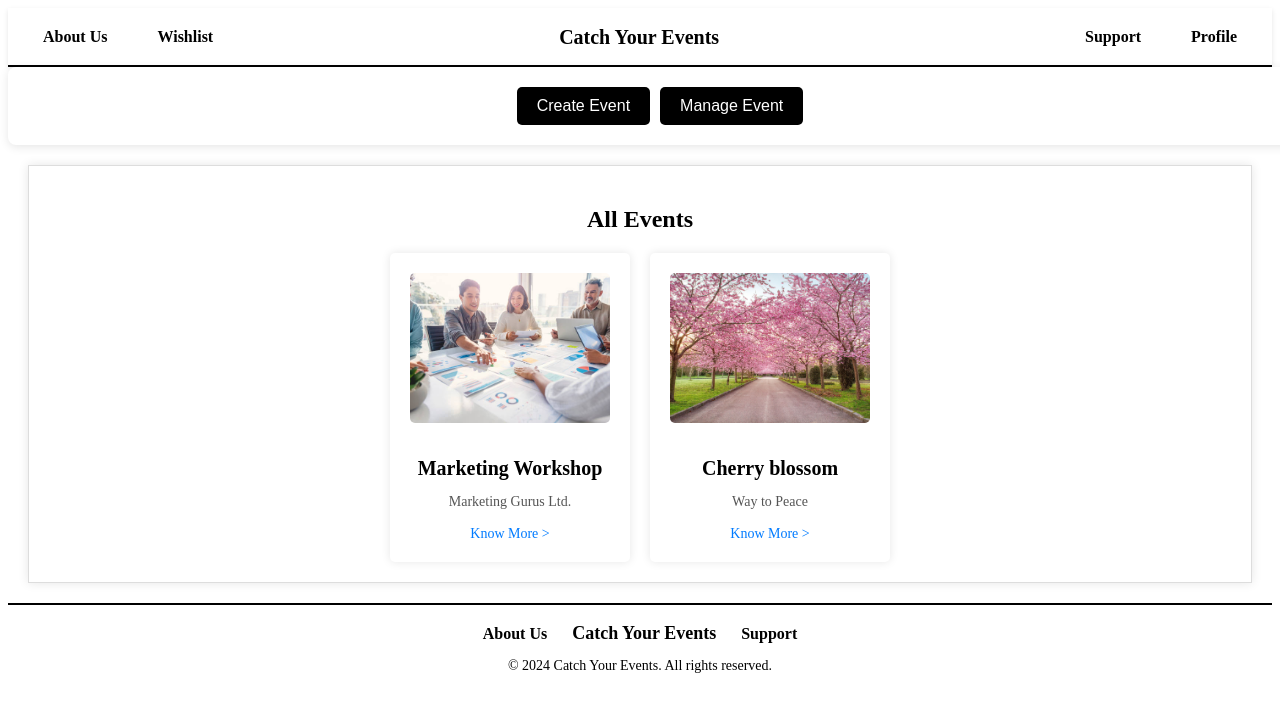
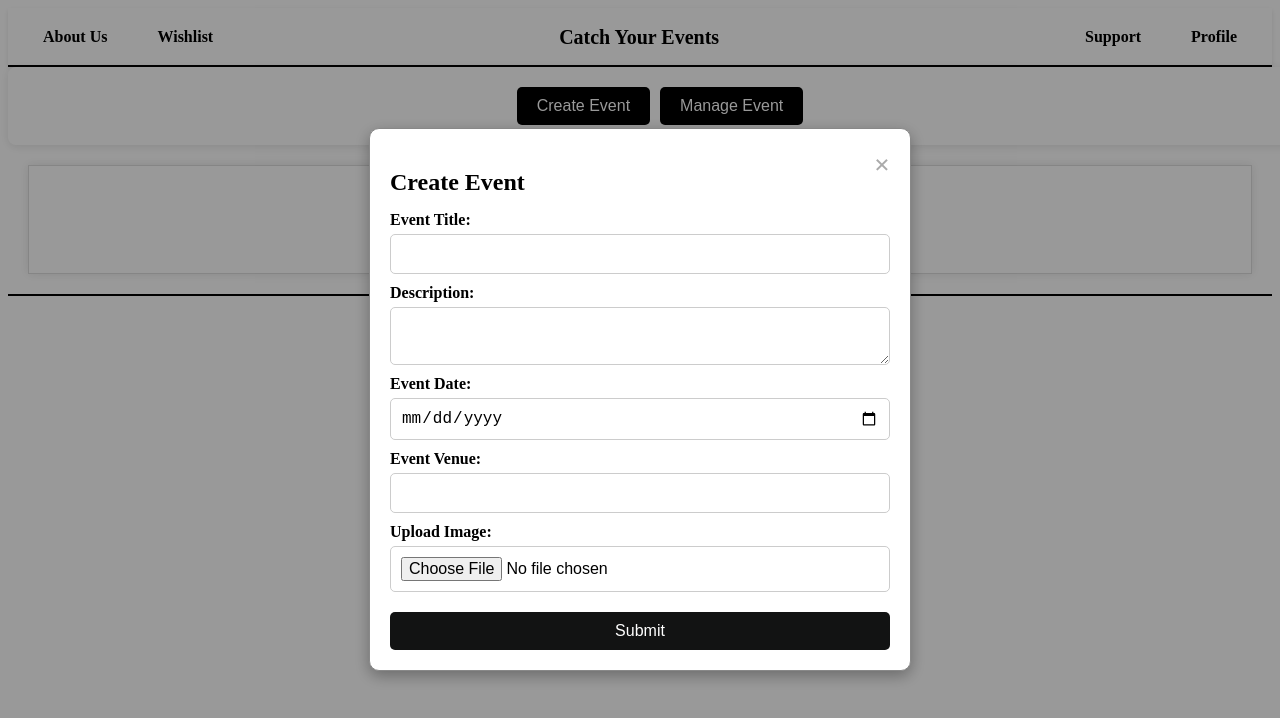
Before and after one commit to sarita711/Team-5-capstone-project, an Angular app in the folder cye/: page /dash-company-user in a window 1280 px wide. Both pictures are taken after a click on the button "Create Event". Shown: the top 718 px of the page. Built offline with nearby package versions, Linux system fonts and the light colour scheme.

Commit message:
wishlist and create event functionlality form and manage event function

```diff
--- a/cye/src/app/app.module.ts
+++ b/cye/src/app/app.module.ts
@@ -13,6 +13,8 @@ import { RegisterComponent } from './register/register.component';
 import { ReactiveFormsModule } from '@angular/forms';
 import { WelcomePageComponent } from './welcome-page/welcome-page.component';
 import { WishlistComponent } from './wishlist/wishlist.component';
+import { FormsModule } from '@angular/forms';
+
 
 @NgModule({
   declarations: [
@@ -27,12 +29,13 @@ import { WishlistComponent } from './wishlist/wishlist.component';
     RegisterComponent,
     WelcomePageComponent,
     WishlistComponent
+
   ],
 
 
   imports: [
     BrowserModule,
-    AppRoutingModule,ReactiveFormsModule
+    AppRoutingModule,ReactiveFormsModule,FormsModule
   ],
   providers: [],
   bootstrap: [AppComponent]
--- a/cye/src/app/dash-company-user/dash-company-user.component.css
+++ b/cye/src/app/dash-company-user/dash-company-user.component.css
@@ -102,3 +102,127 @@
   .event-card a:hover {
     text-decoration: underline;
   }
+  /* Modal Styles */
+.modal {
+  display: none;
+  position: fixed;
+  z-index: 1;
+  left: 0;
+  top: 0;
+  width: 100%;
+  height: 100%;
+  overflow: auto;
+  background-color: rgba(0,0,0,0.4);
+}
+
+.modal.show {
+  display: block;
+}
+
+.modal-content {
+  background-color: #fff;
+  margin: 10% auto;
+  padding: 20px;
+  border: 1px solid #888;
+  width: 80%;
+  max-width: 500px;
+  border-radius: 10px;
+  box-shadow: 0 5px 15px rgba(0,0,0,0.3);
+}
+
+.close {
+  color: #aaa;
+  float: right;
+  font-size: 28px;
+  font-weight: bold;
+}
+
+.close:hover,
+.close:focus {
+  color: black;
+  text-decoration: none;
+  cursor: pointer;
+}
+
+form {
+  display: flex;
+  flex-direction: column;
+}
+
+form label {
+  margin-top: 10px;
+  font-weight: bold;
+}
+
+form input, form textarea, form button {
+  margin-top: 5px;
+  padding: 10px;
+  font-size: 16px;
+  border: 1px solid #ccc;
+  border-radius: 5px;
+}
+
+form button {
+  margin-top: 20px;
+  background-color: #121313;
+  color: white;
+  border: none;
+  cursor: pointer;
+  transition: background-color 0.3s ease;
+}
+
+form button:hover {
+  background-color: #727476;
+}
+
+.manage-events-container {
+  padding: 20px;
+  text-align: center;
+  background-color: white;
+  margin: 20px;
+  border: 1px solid #ddd;
+  box-shadow: 0px 0px 10px rgba(0, 0, 0, 0.1);
+}
+
+.manage-events-container h2 {
+  font-size: 24px;
+  margin-bottom: 5px;
+}
+
+.manage-events-container .events {
+  display: flex;
+  justify-content: center;
+  gap: 20px;
+  margin-top: 20px;
+}
+
+.manage-events-container .event-card {
+  background-color: white;
+  border-radius: 5px;
+  box-shadow: 0px 0px 10px rgba(0, 0, 0, 0.1);
+  width: 200px;
+  padding: 20px;
+  text-align: center;
+  transition: transform 0.3s, box-shadow 0.3s;
+}
+
+.manage-events-container .event-card:hover {
+  transform: translateY(-5px); /* Slightly lift the card */
+  box-shadow: 0px 0px 15px rgba(0, 0, 0, 0.2); /* Darker shadow on hover */
+}
+
+.manage-events-container .event-card button {
+  margin-top: 10px;
+  padding: 10px;
+  font-size: 14px;
+  color: #fff;
+  background-color: #202122;
+  border: none;
+  border-radius: 5px;
+  cursor: pointer;
+  transition: background-color 0.3s ease;
+}
+
+.manage-events-container .event-card button:hover {
+  background-color: #87898b;
+}
--- a/cye/src/app/dash-company-user/dash-company-user.component.html
+++ b/cye/src/app/dash-company-user/dash-company-user.component.html
@@ -1,32 +1,69 @@
 <app-header></app-header>
 
 <div class="dash-container">
-    <button class="btn create">Create Event</button>
-    <button class="btn manage">Manage Event</button>
+    <button class="btn create" (click)="openModal()">Create Event</button>
+    <button class="btn manage" (click)="toggleManageEvents()">Manage Event</button>
 </div>
 
-<div class="events-container">
+<div class="events-container" *ngIf="!isManageEventsOpen">
     <h2>All Events</h2>
 
-
     <div class="events">
-      <div class="event-card">
+      <div class="event-card" *ngFor="let event of events">
         <div class="event-image">
-            <img src="assets/images/marketing.jpg" alt="Marketing Workshopp">
+            <img [src]="event.image" alt="{{event.title}}">
         </div>
-        <h3>Marketing Workshop</h3>
-        <p>Marketing Gurus Ltd.</p>
-        <a href="#">Know More ></a>
-      </div>
-      <div class="event-card">
-        <div class="event-image">
-            <img src="assets/images/cherry.jpg" alt="Cherry blossom">
-        </div>
-        <h3>Cherry blossom</h3>
-        <p>Way to Peace</p>
+        <h3>{{event.title}}</h3>
+        <p>{{event.description}}</p>
+        <p>{{event.date}}</p>
+        <p>{{event.venue}}</p>
         <a href="#">Know More ></a>
       </div>
     </div>
+</div>
+
+<!-- Manage Events Section -->
+<div class="manage-events-container" *ngIf="isManageEventsOpen">
+    <h2>Manage Events</h2>
+    <div class="events">
+      <div class="event-card" *ngFor="let event of events; let i = index">
+        <div class="event-image">
+            <img [src]="event.image" alt="{{event.title}}">
+        </div>
+        <h3>{{event.title}}</h3>
+        <p>{{event.description}}</p>
+        <p>{{event.date}}</p>
+        <p>{{event.venue}}</p>
+        <button (click)="editEvent(i)">Edit</button>
+        <button (click)="deleteEvent(i)">Delete</button>
+      </div>
+    </div>
+</div>
+
+<!-- Modal Structure -->
+<div id="eventModal" class="modal" [ngClass]="{'show': isModalOpen}">
+  <div class="modal-content">
+    <span class="close" (click)="closeModal()">×</span>
+    <h2>{{isEditing ? 'Edit Event' : 'Create Event'}}</h2>
+    <form (ngSubmit)="onSubmit()">
+      <label for="title">Event Title:</label>
+      <input type="text" id="title" [(ngModel)]="event.title" name="title" required>
+
+      <label for="description">Description:</label>
+      <textarea id="description" [(ngModel)]="event.description" name="description" required></textarea>
+
+      <label for="date">Event Date:</label>
+      <input type="date" id="date" [(ngModel)]="event.date" name="date" required>
+
+      <label for="venue">Event Venue:</label>
+      <input type="text" id="venue" [(ngModel)]="event.venue" name="venue" required>
+
+      <label for="file">Upload Image:</label>
+      <input type="file" id="file" (change)="onFileChange($event)">
+
+      <button type="submit">{{isEditing ? 'Update' : 'Submit'}}</button>
+    </form>
   </div>
+</div>
 
 <app-footer></app-footer>
--- a/cye/src/app/dash-company-user/dash-company-user.component.ts
+++ b/cye/src/app/dash-company-user/dash-company-user.component.ts
@@ -1,10 +1,83 @@
 import { Component } from '@angular/core';
+
+interface Event {
+  title: string;
+  description: string;
+  date: string;
+  venue: string;
+  image: string;
+}
 
 @Component({
   selector: 'app-dash-company-user',
   templateUrl: './dash-company-user.component.html',
-  styleUrl: './dash-company-user.component.css'
+  styleUrls: ['./dash-company-user.component.css']
 })
 export class DashCompanyUserComponent {
+  isModalOpen = false;
+  isManageEventsOpen = false;
+  isEditing = false;
+  editingIndex: number | null = null;
+  event: Event = {
+    title: '',
+    description: '',
+    date: '',
+    venue: '',
+    image: ''
+  };
+  events: Event[] = [];
 
+  openModal() {
+    this.isModalOpen = true;
+  }
+
+  closeModal() {
+    this.isModalOpen = false;
+    this.isEditing = false;
+    this.editingIndex = null;
+    this.resetEvent();
+  }
+
+  toggleManageEvents() {
+    this.isManageEventsOpen = !this.isManageEventsOpen;
+  }
+
+  onFileChange(event: any) {
+    const file = event.target.files; // Access the first file
+    const reader = new FileReader();
+    reader.onload = () => {
+      this.event.image = reader.result as string;
+    };
+    reader.readAsDataURL(file);
+  }
+
+  onSubmit() {
+    if (this.isEditing && this.editingIndex !== null) {
+      this.events[this.editingIndex] = { ...this.event };
+    } else {
+      this.events.push({ ...this.event });
+    }
+    this.closeModal();
+  }
+
+  editEvent(index: number) {
+    this.event = { ...this.events[index] };
+    this.isEditing = true;
+    this.editingIndex = index;
+    this.openModal();
+  }
+
+  deleteEvent(index: number) {
+    this.events.splice(index, 1);
+  }
+
+  resetEvent() {
+    this.event = {
+      title: '',
+      description: '',
+      date: '',
+      venue: '',
+      image: ''
+    };
+  }
 }
--- a/cye/src/app/footer/footer.component.html
+++ b/cye/src/app/footer/footer.component.html
@@ -1,8 +1,8 @@
 <footer class="footer-container">
     <div class="footer-links">
-        <a href="/about-us" class="footer-item">About Us</a>
+        <a routerLink="/about-us" class="footer-item">About Us</a>
         <div class="footer-center">Catch Your Events</div>
-        <a href="#" class="footer-item">Support</a>
+        <a routerLink="/contact-us" class="footer-item">Support</a>
     </div>
     <div class="footer-copy">
         &copy; 2024 Catch Your Events. All rights reserved.
--- a/cye/src/app/header/header.component.css
+++ b/cye/src/app/header/header.component.css
@@ -79,3 +79,17 @@
     width: 100%; /* Ensures the line touches both ends */
     margin-top: -1px; /* Moves the line up */
 }
+
+.logout-button {
+    background-color: rgb(20, 19, 19); /* Optional: button color */
+    color: white; /* Button text color */
+    border: none; /* Remove border */
+    padding: 10px 15px; /* Button padding */
+    border-radius: 5px; /* Rounded corners */
+    cursor: pointer; /* Pointer cursor on hover */
+    transition: background-color 0.3s; /* Smooth transition */
+}
+
+.logout-button:hover {
+    background-color: rgb(87, 73, 73); /* Darker color on hover */
+}
--- a/cye/src/app/header/header.component.html
+++ b/cye/src/app/header/header.component.html
@@ -9,8 +9,9 @@
         <div class="profile-container">
             <a href="#" class="header-item">Profile</a>
             <div class="profile-dropdown">
-                <p>Email: user&#64;example.com</p>
+                <p>Email: useremail</p>
                 <p>Role: User</p>
+                <button class="logout-button" (click)="logout()">Log Out</button>
             </div>
         </div>
     </div>
--- a/cye/src/app/header/header.component.ts
+++ b/cye/src/app/header/header.component.ts
@@ -1,10 +1,16 @@
 import { Component } from '@angular/core';
+import { Router } from '@angular/router';
 
 @Component({
   selector: 'app-header',
   templateUrl: './header.component.html',
-  styleUrl: './header.component.css'
+  styleUrls: ['./header.component.css']
 })
 export class HeaderComponent {
+  constructor(private router: Router) {}
 
+  logout() {
+    // Perform logout logic here (e.g., clear user session)
+    this.router.navigate(['/welcome']);
+  }
 }
--- a/cye/src/app/home-normal-user/home-normal-user.component.html
+++ b/cye/src/app/home-normal-user/home-normal-user.component.html
@@ -22,3 +22,4 @@
     </div>
   </div>
 </div>
+<app-footer></app-footer>
```
